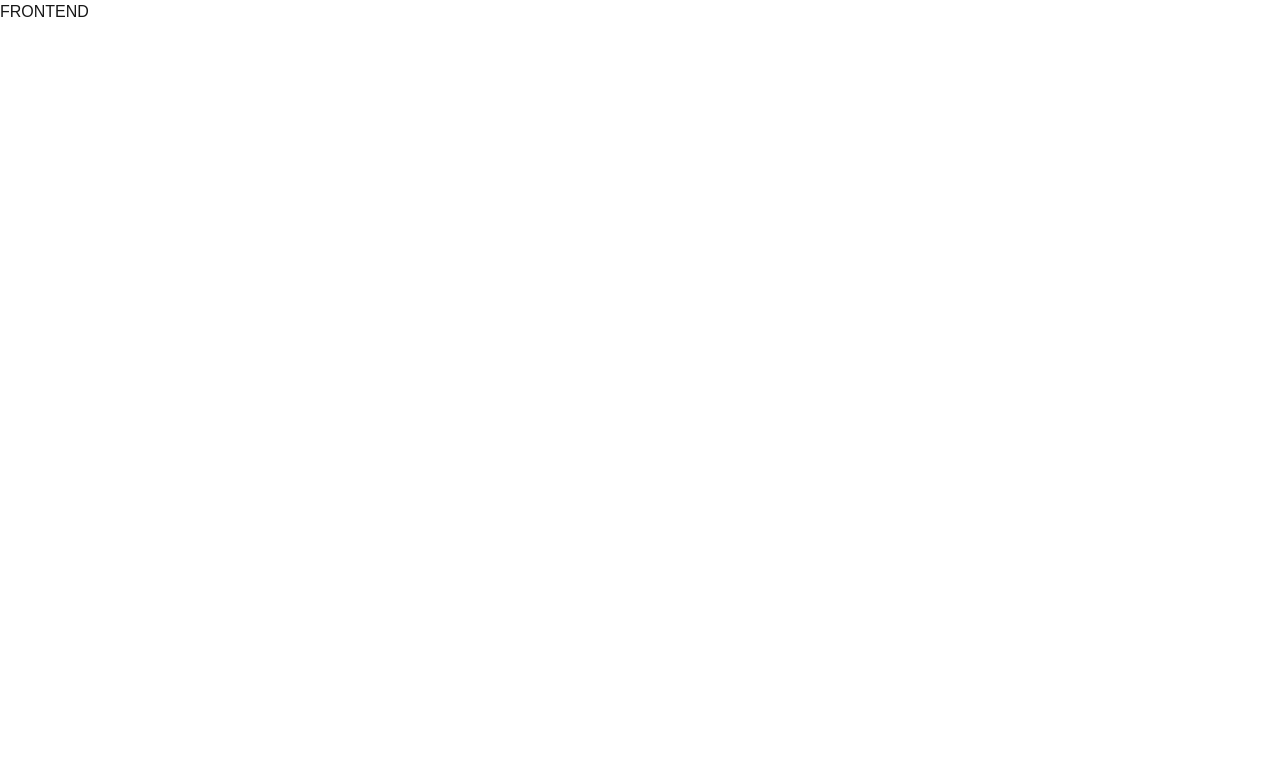
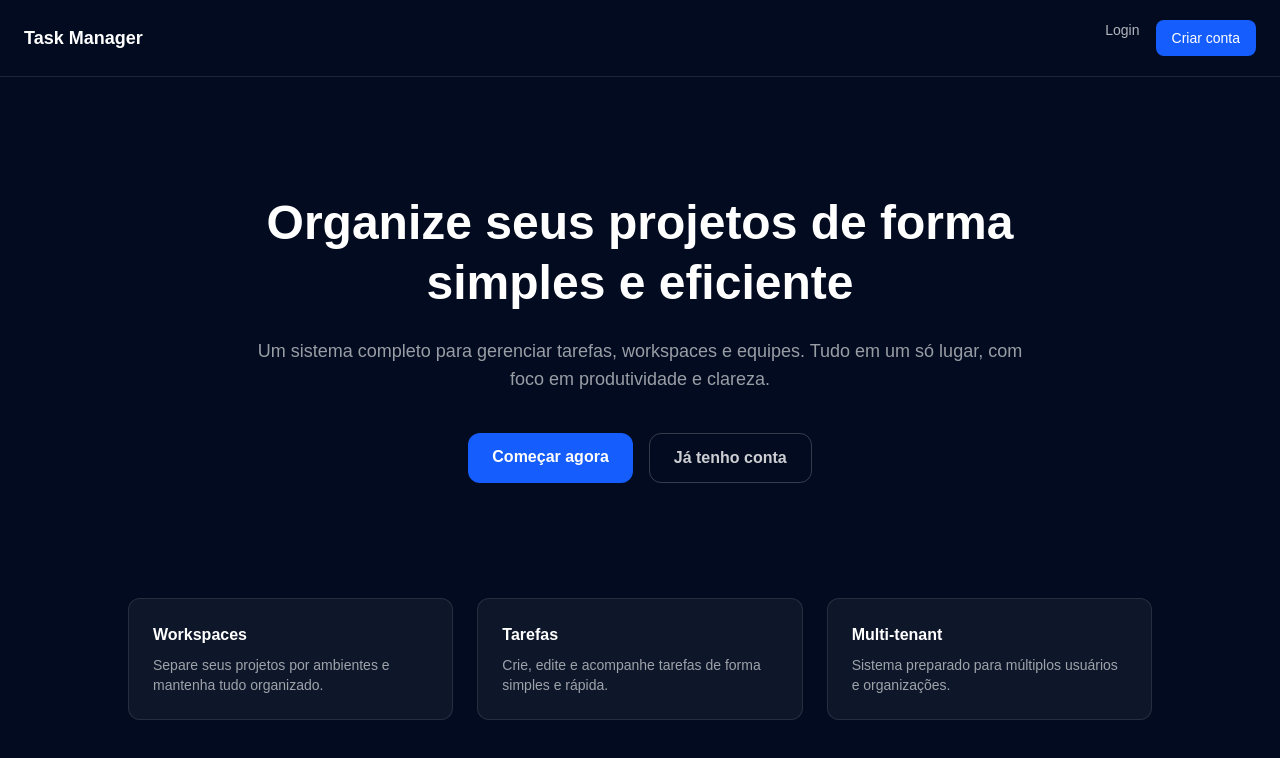
Before and after one commit to AllanGaBRs/allanflow-frontend, a Next.js app: page / in a window 1280 px wide. Shown: the top 758 px of the page. Built offline with nearby package versions, Linux system fonts and the light colour scheme.

Commit message:
feat(home): add landing page with navigation to login and register

```diff
--- a/app/page.tsx
+++ b/app/page.tsx
@@ -1,9 +1,85 @@
-import Image from "next/image";
+import Link from "next/link";
 
 export default function Home() {
   return (
-    <>
-      FRONTEND
-    </>
+    <div className="min-h-screen bg-[#020B1F] text-white flex flex-col">
+
+      <header className="flex items-center justify-between px-6 py-5 border-b border-white/10">
+        <h1 className="text-lg font-semibold">Task Manager</h1>
+
+        <div className="flex gap-4">
+          <Link
+            href="/login"
+            className="text-sm text-white/70 hover:text-white"
+          >
+            Login
+          </Link>
+
+          <Link
+            href="/register"
+            className="rounded-lg bg-blue-600 px-4 py-2 text-sm font-medium hover:bg-blue-700 transition"
+          >
+            Criar conta
+          </Link>
+        </div>
+      </header>
+
+      <main className="flex flex-1 items-center justify-center px-6">
+        <div className="max-w-3xl text-center">
+          <h2 className="text-4xl sm:text-5xl font-bold leading-tight">
+            Organize seus projetos de forma simples e eficiente
+          </h2>
+
+          <p className="mt-6 text-white/60 text-lg">
+            Um sistema completo para gerenciar tarefas, workspaces e equipes.
+            Tudo em um só lugar, com foco em produtividade e clareza.
+          </p>
+
+          <div className="mt-10 flex flex-col sm:flex-row gap-4 justify-center">
+            <Link
+              href="/register"
+              className="rounded-xl bg-blue-600 px-6 py-3 font-semibold hover:bg-blue-700 transition"
+            >
+              Começar agora
+            </Link>
+
+            <Link
+              href="/login"
+              className="rounded-xl border border-white/20 px-6 py-3 font-semibold text-white/80 hover:bg-white/10 transition"
+            >
+              Já tenho conta
+            </Link>
+          </div>
+        </div>
+      </main>
+
+      {/* FEATURES */}
+      <section className="px-6 pb-20">
+        <div className="mx-auto max-w-5xl grid gap-6 sm:grid-cols-3">
+
+          <div className="rounded-xl border border-white/10 bg-white/5 p-6">
+            <h3 className="font-semibold mb-2">Workspaces</h3>
+            <p className="text-sm text-white/60">
+              Separe seus projetos por ambientes e mantenha tudo organizado.
+            </p>
+          </div>
+
+          <div className="rounded-xl border border-white/10 bg-white/5 p-6">
+            <h3 className="font-semibold mb-2">Tarefas</h3>
+            <p className="text-sm text-white/60">
+              Crie, edite e acompanhe tarefas de forma simples e rápida.
+            </p>
+          </div>
+
+          <div className="rounded-xl border border-white/10 bg-white/5 p-6">
+            <h3 className="font-semibold mb-2">Multi-tenant</h3>
+            <p className="text-sm text-white/60">
+              Sistema preparado para múltiplos usuários e organizações.
+            </p>
+          </div>
+
+        </div>
+      </section>
+    </div>
   );
 }
```
